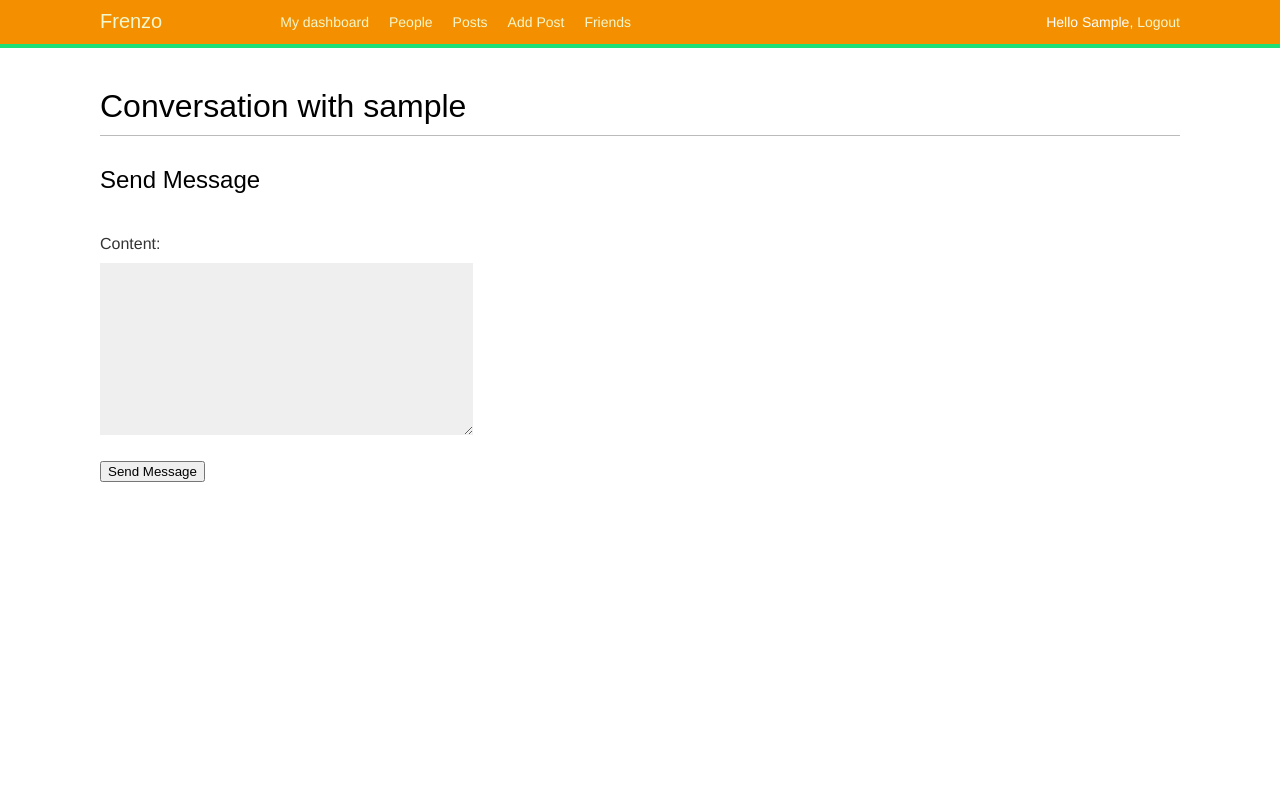
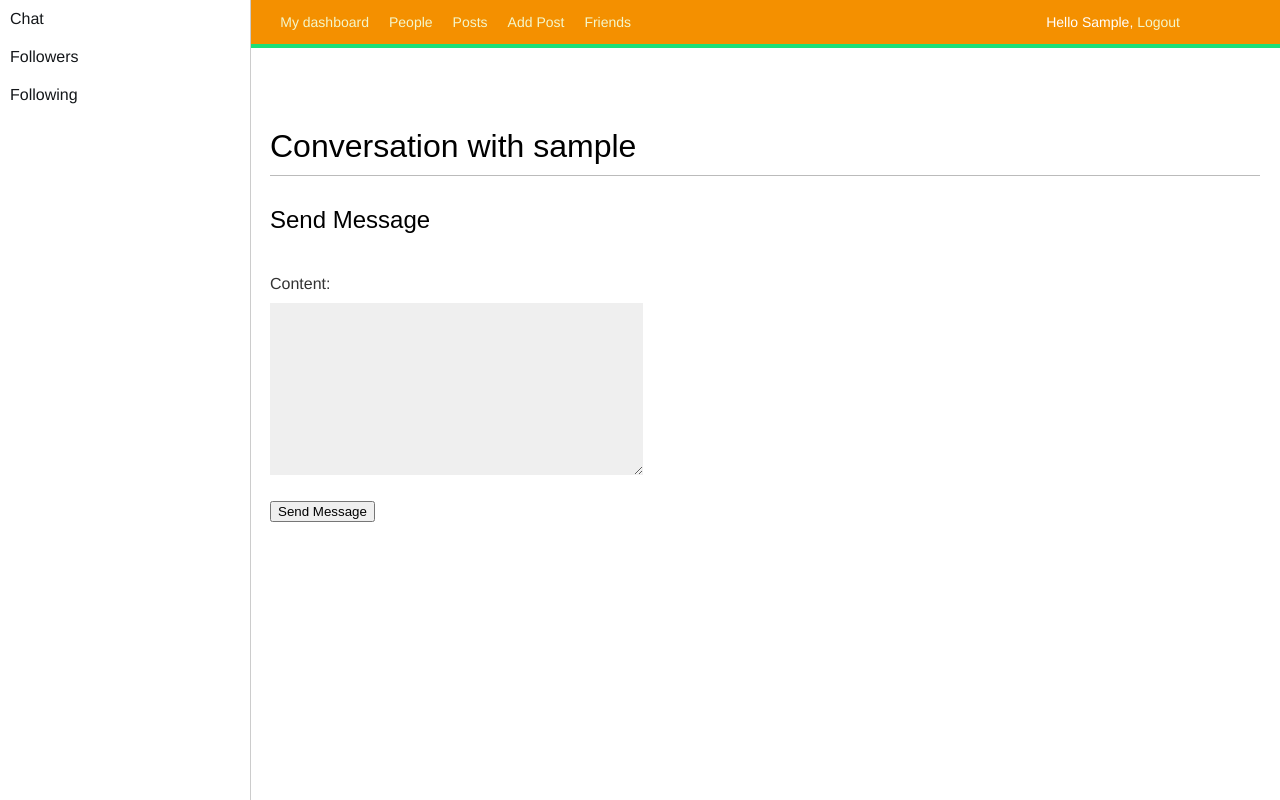
Before and after one commit to inkstatim/Frenzo, a Django app: page /account/conversation/1/ in a window 1280 px wide. Run offline with Django 4.2, Linux system fonts and the light colour scheme; the visitor is signed in with stand-in values (Sample User, id 1); data comes from the database, SQL or seed files in the repository; some web fonts are replaced.

Commit message:
Added sidebar and made other minor changes

```diff
--- a/account/templates/base.html
+++ b/account/templates/base.html
@@ -1,4 +1,5 @@
 {% load static %}
+
 <!DOCTYPE html>
 <html>
 <head>
@@ -36,6 +37,22 @@
         {% endif %}
     </span>
 </div>
+
+<div id="content-container">
+    <div id="sidebar">
+        <ul class="sidebar-menu">
+            <li {% if section == "chat" %}class="selected"{% endif %}>
+                <a href="#">Chat</a>
+            </li>
+            <li {% if section == "followers" %}class="selected"{% endif %}>
+                <a href="{% url "followers" user.username %}">Followers</a>
+            </li>
+            <li {% if section == "following" %}class="selected"{% endif %}>
+                <a href="{% url "following" user.username  %}">Following</a>
+            </li>
+        </ul>
+    </div>
+    <div id="content-acc">
         {% if messages %}
             <ul class="messages">
                 {% for message in messages %}
@@ -46,9 +63,10 @@
                 {% endfor %}
             </ul>
         {% endif %}
-<div id="content">
         {% block content %}
         {% endblock %}
     </div>
+</div>
+
 </body>
 </html>
```
Lines whose indentation alone changed are shown as unchanged.
